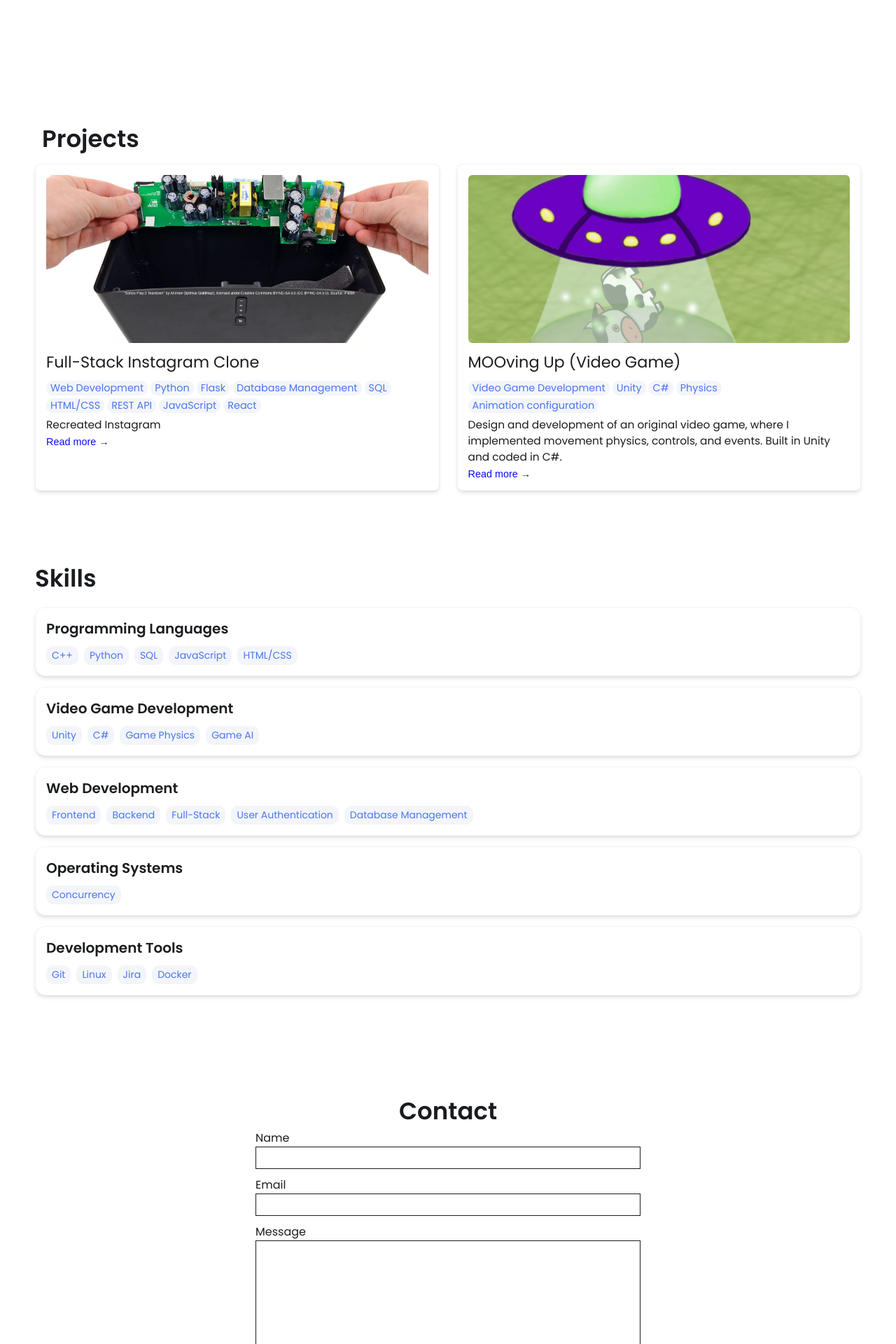
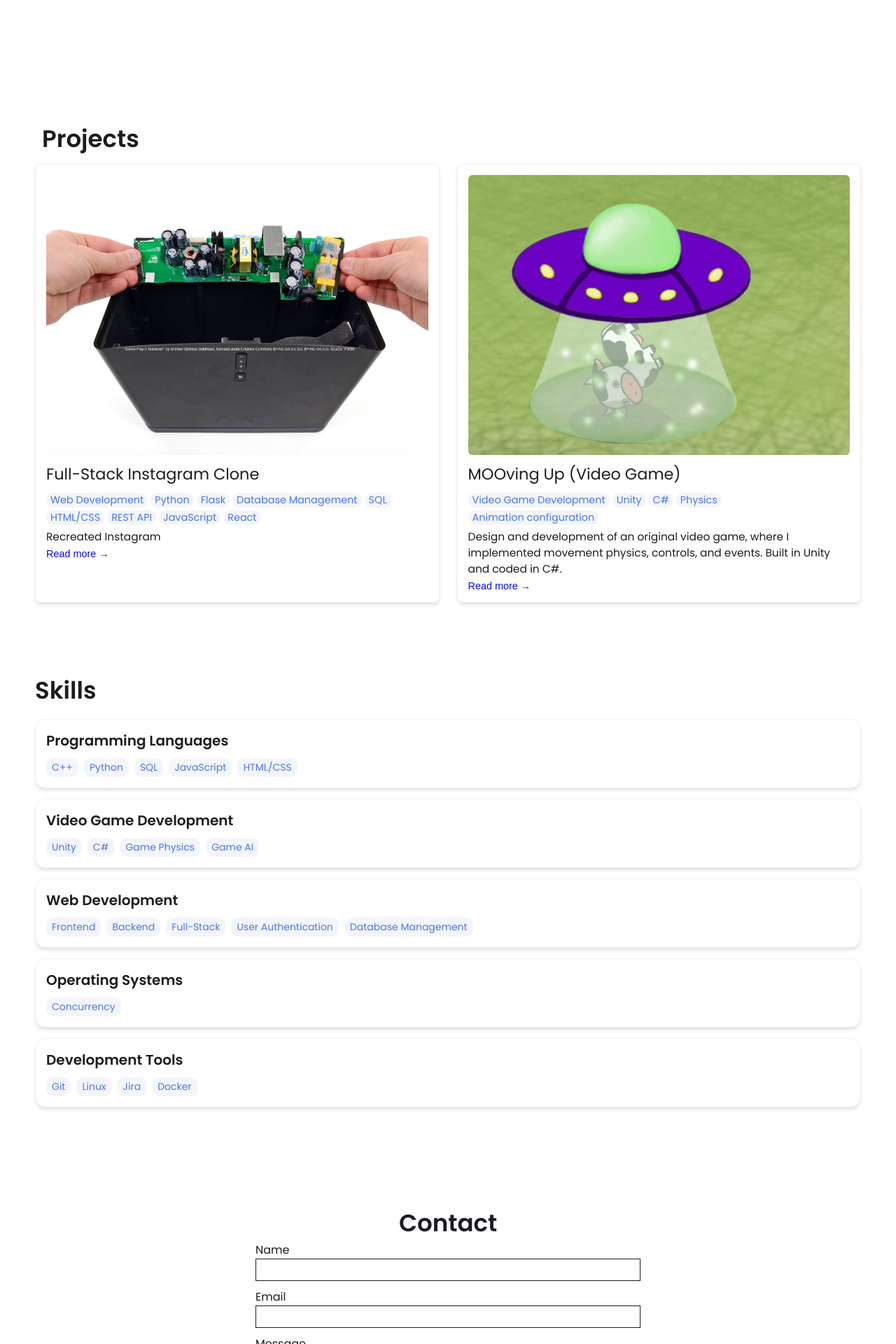
Before and after one commit to megan-chow/megan-chow.github.io, a Jekyll site: the page built from index.html, in a window 1280 px wide. Shown: the part 860-2780 px from the top of the page at 70% size. Built offline with Jekyll 4.4.1, drawn with Linux system fonts in a browser that asks for light colours.

Commit message:
project card img size

```diff
--- a/css/styles.css
+++ b/css/styles.css
@@ -314,7 +314,7 @@ nav .mobile-nav {
 .project-card img {
     width: 100%;
     max-width: 100%;
-    height:240px;
+    height: 400px;
     aspect-ratio: 1/1;
     object-fit: cover;
     display: block;
```
Also changed, not shown: _includes/projects.html (indentation only).
